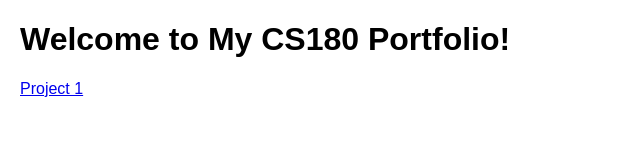
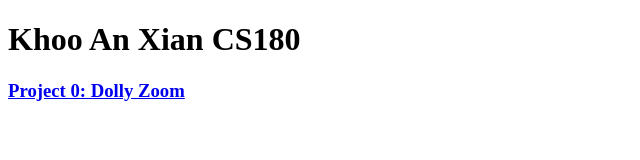
Before and after one commit to khooax/khooax.github.io, a plain HTML site: page index.html in a window 1280 px wide. Shown: the whole page, without its empty margins (0-640 px from the left). Drawn offline with Linux system fonts and the light colour scheme.

Commit message:
Update index.html

```diff
--- a/index.html
+++ b/index.html
@@ -1,16 +1,12 @@
 <!DOCTYPE html>
 <html>
-<head>
-    <title>My Portfolio</title>
-    <style>
-        body {
-            font-family: Arial, sans-serif;
-            margin: 20px;
-        }
-    </style>
-</head>
-<body>
-    <h1>Welcome to My CS180 Portfolio!</h1>
-    <a href="./1/index.html">Project 1</a>
+  <head>
+    <title>Khoo An Xian CS180 Portfolio</title>
+  </head>
+  <body style="max-width: 1000px">
+    <h1>Khoo An Xian CS180</h1>
+    <a href="./p0-dolly-zoom">
+      <h3>Project 0: Dolly Zoom</h3>
+    </a>
 </body>
 </html>
```
